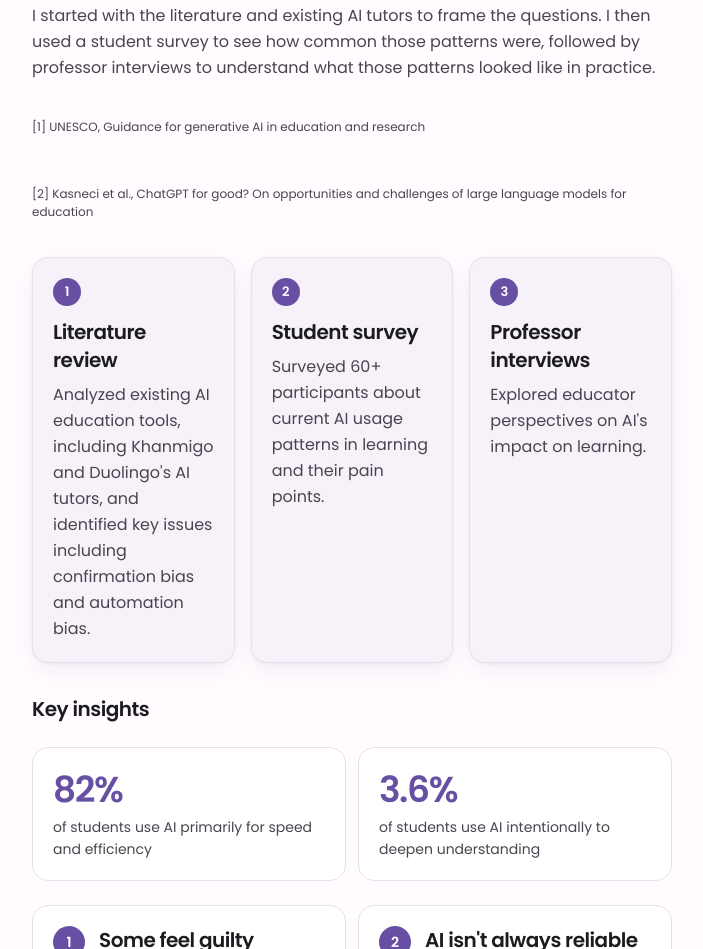
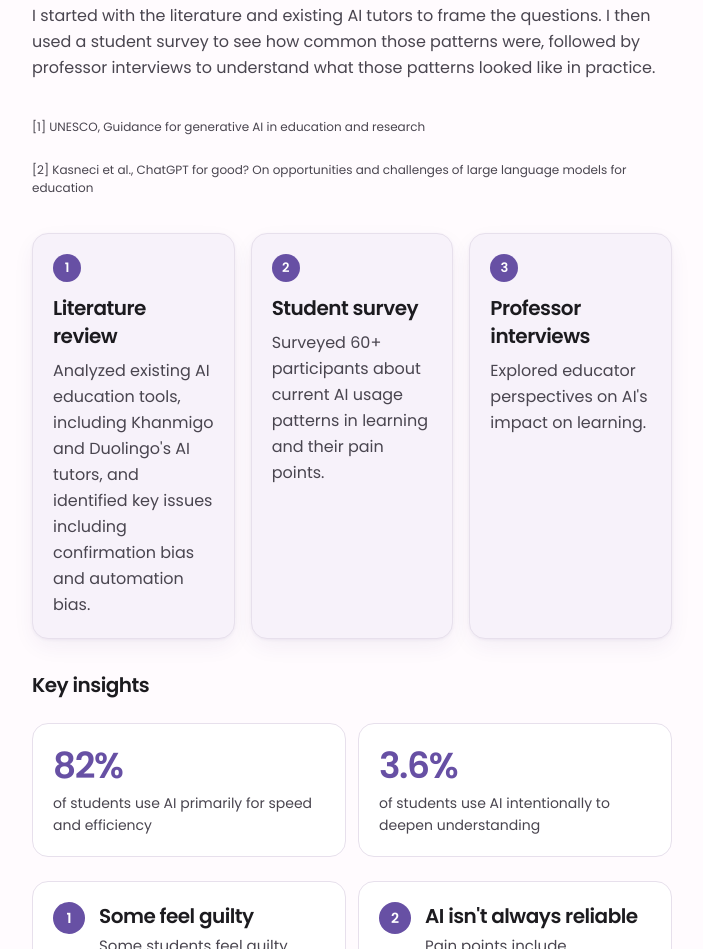
Before and after one commit to zoobiasaifullah/zoobia-s-portfolio, an Astro site: page /work/lyra in a window 1280 px wide. Shown: the part 1191-2140 px from the top of the page, without its empty margins (448-1151 px from the left). Built offline with nearby package versions, Linux system fonts and the light colour scheme; Astro itself is replaced by a stand-in of ours.

Commit message:
Tighten Lyra citation spacing
Co-authored-by: Copilot <223556219+Copilot@users.noreply.github.com>

```diff
--- a/src/components/CaseBlock.astro
+++ b/src/components/CaseBlock.astro
@@ -209,6 +209,7 @@ const showDrafts = import.meta.env.DEV;
   .cb-callout p { color: var(--text); font-weight: 500; }
   .cb-note { align-self: flex-start; white-space: normal; }
   .cb-citation { align-self: flex-start; font-size: 12px; line-height: 18px; font-weight: 400; color: var(--text-body); }
+  .cb-citation + .cb-citation { margin-top: -24px; }
   .cb-citation:hover, .cb-citation:focus-visible { color: var(--text); }
 
   .cb-questions { display: grid; grid-template-columns: repeat(2, minmax(0, 1fr)); gap: 12px; }
```
